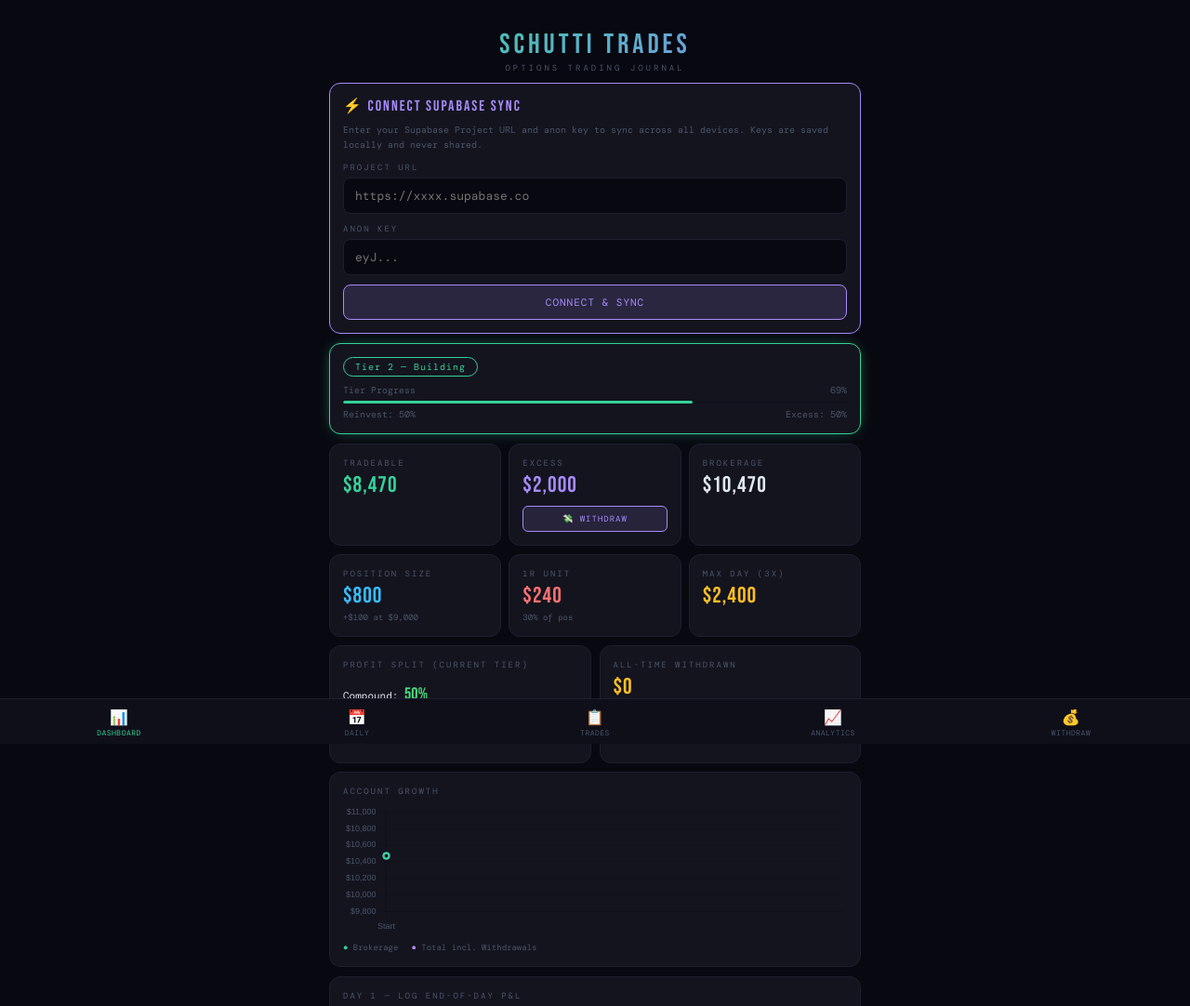
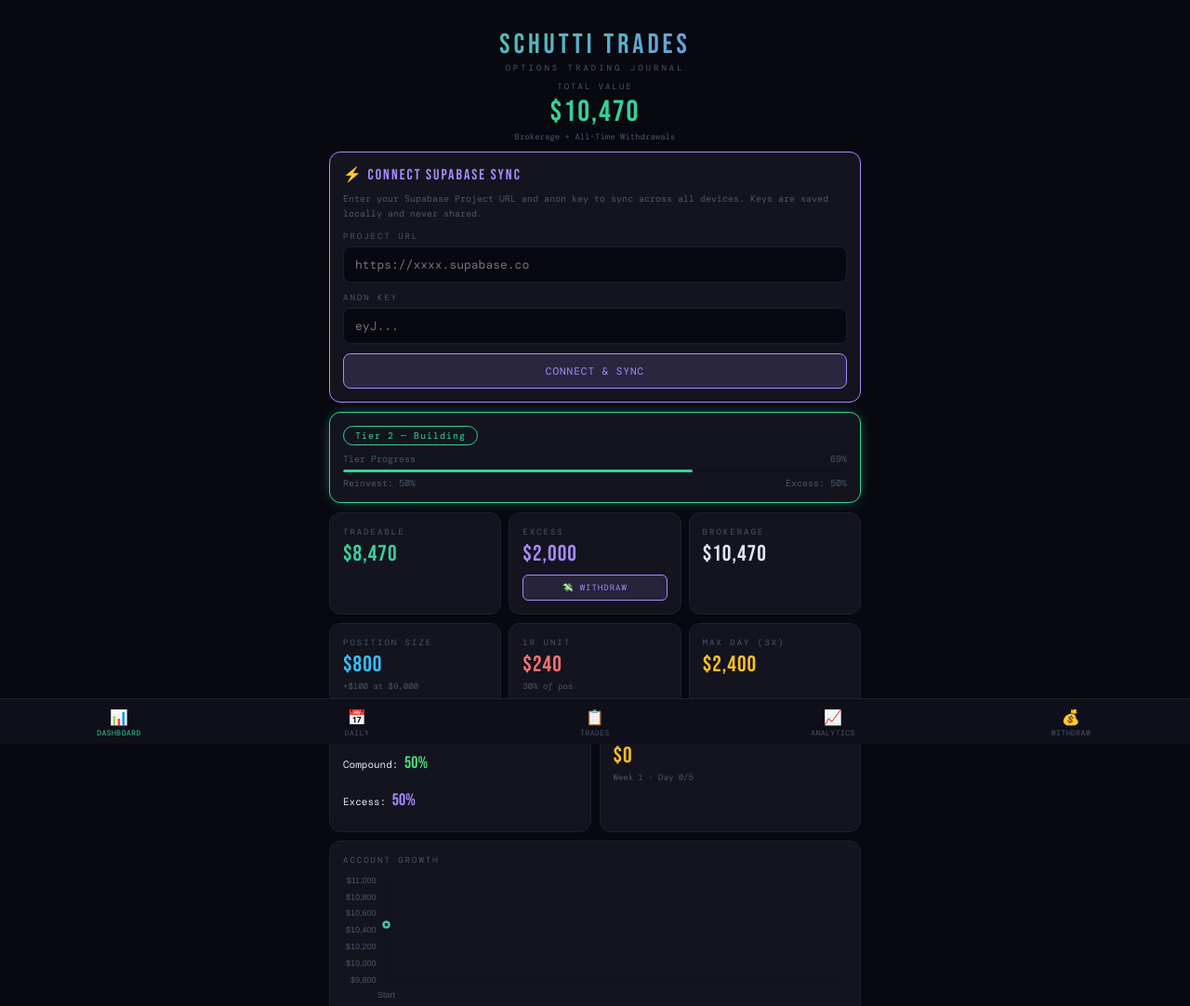
Before and after one commit to Schutti19/Trade-Journal, a plain HTML site: page index.html in a window 1280 px wide. Shown: the top 1082 px of the page at 93% size. Drawn offline with nearby package versions, Linux system fonts and the light colour scheme; a web font is replaced by a local one.

Commit message:
Add files via upload

```diff
--- a/index.html
+++ b/index.html
@@ -77,6 +77,11 @@ hr{border:none;border-top:1px solid var(--border);margin:12px 0;}
   <div class="hdr">
     <div class="htitle">SCHUTTI TRADES</div>
     <div class="hsub">Options Trading Journal</div>
+    <div style="margin-top:8px">
+      <div style="font-size:9px;letter-spacing:2px;text-transform:uppercase;color:var(--muted);margin-bottom:2px">Total Value</div>
+      <div id="d-total-value" style="font-family:'Bebas Neue',sans-serif;font-size:32px;letter-spacing:2px;color:var(--accent)">$0</div>
+      <div style="font-size:9px;color:var(--muted);margin-top:1px">Brokerage + All-Time Withdrawals</div>
+    </div>
   </div>
   <div class="rbanner" id="reset-banner" style="display:none">
     <div style="font-family:'Bebas Neue',sans-serif;font-size:18px;color:var(--gold);letter-spacing:2px">⚡ WEEK COMPLETE</div>
@@ -547,6 +552,8 @@ function renderDash(){
   document.getElementById('d-split-c').textContent=(cfg.ri*100).toFixed(0)+'%';
   document.getElementById('d-split-e').textContent=(cfg.ex*100).toFixed(0)+'%';
   document.getElementById('d-withdrawn').textContent=fmt(S.totalWithdrawn);
+  document.getElementById('d-total-value').textContent=fmt(broker+S.totalWithdrawn);
+  document.getElementById('d-total-value').style.color=cfg.color;
   document.getElementById('d-week-info').textContent=`Week ${S.weekCount} · Day ${S.daysThisWeek}/5`;
   document.getElementById('d-daynum').textContent=S.dayCount+1;
   document.querySelectorAll('.nb').forEach(b=>b.style.setProperty('--accent',cfg.color));
```
